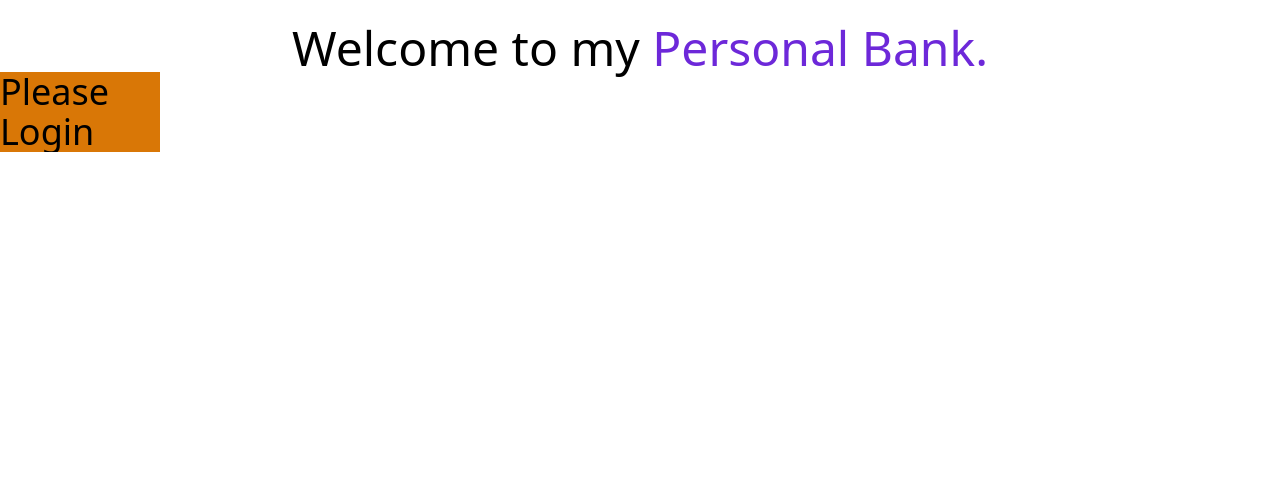
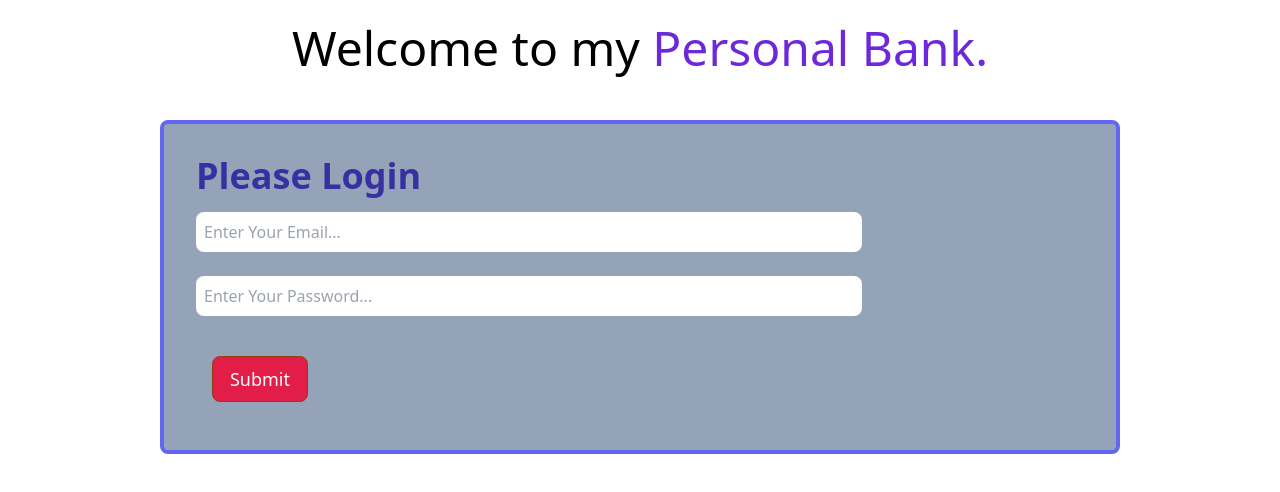
Before and after one commit to Fahmidur-arnob/simple-bank-website, a plain HTML site: page index.html in a window 1280 px wide. Drawn offline with nearby package versions, Linux system fonts and the light colour scheme.

Commit message:
Completed the form

```diff
--- a/index.html
+++ b/index.html
@@ -16,14 +16,20 @@
     </header>
     <!-- header section end  -->
     <main>
-        <section class="bg-amber-600 w-40">
-            <h3 class="text-4xl">
+        <section class="bg-slate-400 w-9/12 mx-auto mt-12 p-8 rounded-lg border-4 border-indigo-500/100">
+            <h3 class="text-4xl text-indigo-800 mb-4 font-semibold">
                 Please Login
             </h3>
 
             <div>
-                <input type="email" name="" id="">
-                <input type="password" name="" id="">
+                <input class="p-2 mb-6 block w-9/12 rounded-lg" type="email" name="" id="" placeholder="Enter Your Email...">
+
+                <input class="p-2 mb-6 block w-9/12 rounded-lg" type="password" name="" id="" placeholder="Enter Your Password...">
+
+                <!-- button of the form -->
+                <button class="p-2 m-4 bg-rose-600 rounded-lg w-24 border border-amber-800 text-lg text-white text-semibold text-slate-800 hover:bg-violet-700 hover:text-white">
+                    Submit
+                </button>
             </div>
         </section>
     </main>
```
